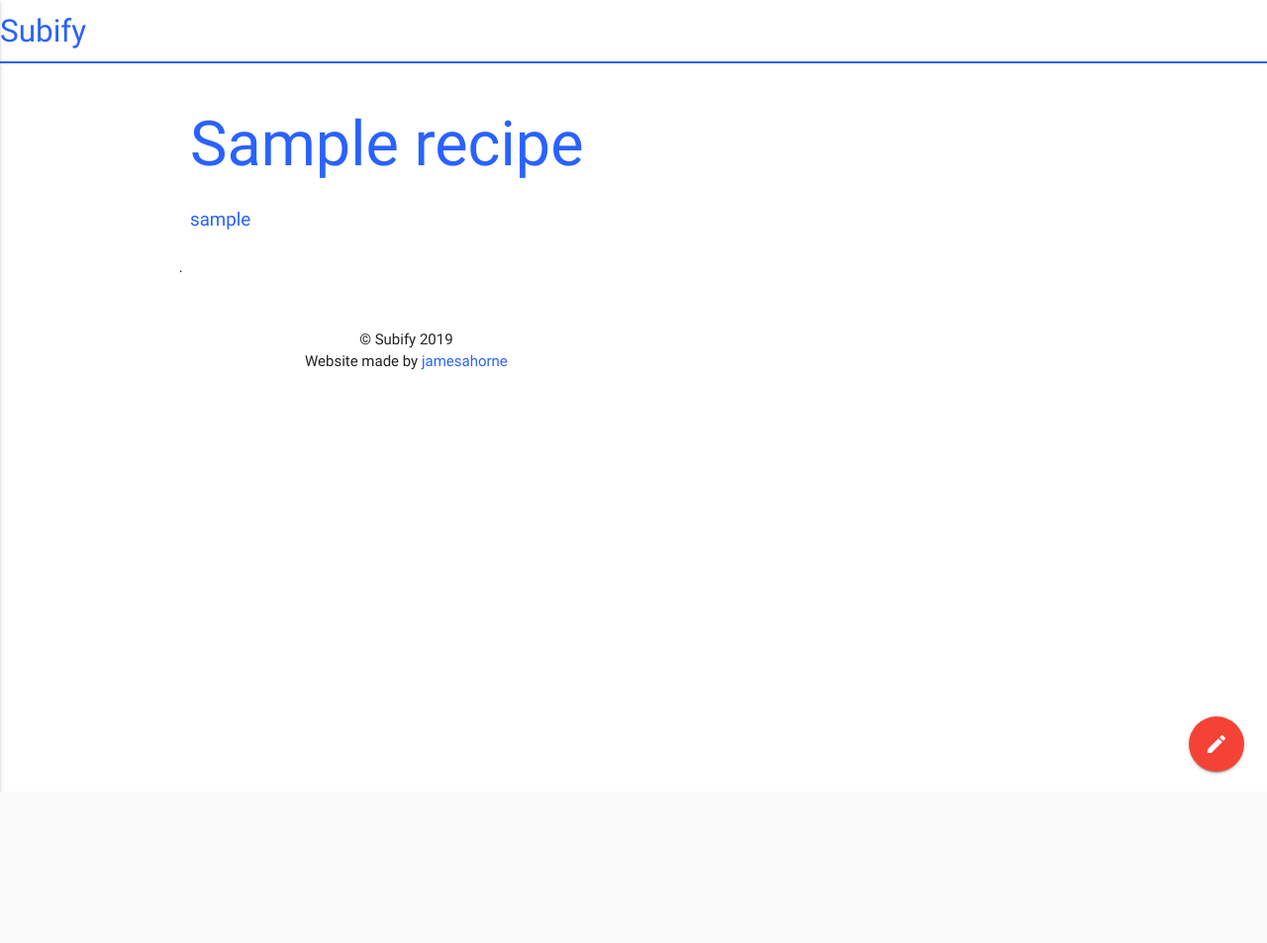
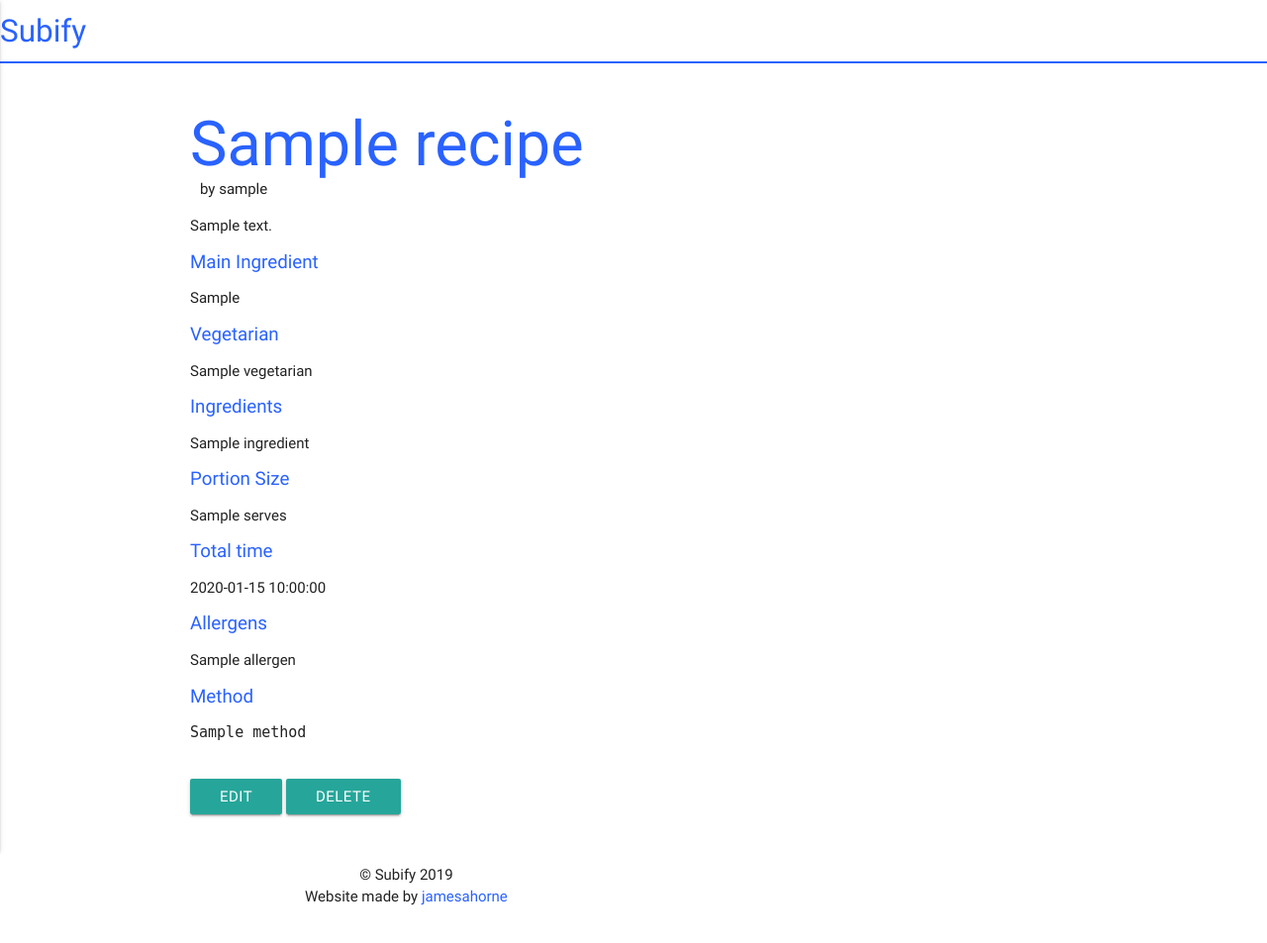
Before and after one commit to jamesahorne/milestone-3, a Flask app: template templates/full_recipe.html in a window 1280 px wide. Shown: the whole page at 99% size. Before the commit the page ends 800 px from the top, so only its background shows below. Run offline with Flask 2, Linux system fonts and the light colour scheme; the template is opened without the code that fills it: most values are stand-ins (such as "Sample title", 1, 10 or a date in 2020); some libraries are stand-ins or nearby versions.

Commit message:
Copied full recipe details from Recipes page accordion, update buttons

```diff
--- a/templates/full_recipe.html
+++ b/templates/full_recipe.html
@@ -1,47 +1,50 @@
-<!--
-edit icon: edit
-calendar icon: today
-delete icon: delete
-add icon: add
-when confirming an edit: done
-username icon: person
-upvotes: thumb_up, plus_one
-total time: timer
--->
+{% extends 'base.html' %} {% block content %}
 
-{% extends 'base.html' %} {% block content %}
+
+<h1 class="header">
+    {{ recipe.recipe_name }}
+</h1>
+<p class="username">by {{ recipe.username }}</p>
 
 
 <div class="row">
     <div class="col s12">
-        <h1>
-            {{ recipe.recipe_name }}
-        </h1>
-    </div>
-    <div class="col s12">
-        <h6>
-<!--
-Should I use h6 or p?
--->
-            {{ recipe.username }}
-        </h6>
+        <p>{{ recipe.description }}</p>
+        <h6>Main Ingredient</h6>
+        <p>{{ recipe.main_ingredient }}</p>
+        <h6>Vegetarian</h6>
+        <p>{{ recipe.vegetarian }}</p>
+        <h6>Ingredients</h6>
+        <ul>
+            {% for ingredient in recipe.ingredients %}
+            <li>{{ingredient}}{{ "," if not loop.last }}</li>
+            {% endfor %}
+        </ul>
+        <h6>Portion Size</h6>
+        <p>{{ recipe.serves }}</p>
+        <h6>Total time</h6>
+        <p>{{ recipe.time }}</p>
+        <h6>Allergens</h6>
+        <ul>
+            {% for allergen in recipe.allergens %}
+                {% if allergen is defined %}
+                    <li>{{allergen}}{{ "," if not loop.last }}</li>
+                {% else %}
+                    <li>No allergens</li>
+                {% endif %}
+            {% endfor %}
+        </ul>
+        <h6>Method</h6>
+        <pre>{{ recipe.method }}</pre>
     </div>
 </div>
 
+
 <div class="row">
-    .
-</div>
-
-<div class="fixed-action-btn horizontal">
-    <a class="btn-floating btn-large red">
-        <i class="large material-icons">mode_edit</i>
-    </a>
-    <ul>
-        <li><a class="btn-floating red"><i class="material-icons">insert_chart</i></a></li>
-        <li><a class="btn-floating yellow darken-1"><i class="material-icons">format_quote</i></a></li>
-        <li><a class="btn-floating green"><i class="material-icons">publish</i></a></li>
-        <li><a class="btn-floating blue"><i class="material-icons">attach_file</i></a></li>
-    </ul>
+    <div class="col s12">
+        <a href="{{ url_for('edit_recipe', recipe_id=recipe._id) }}" class="waves-effect waves-light btn">Edit</a>
+        <a href="{{ url_for('delete_recipe', recipe_id=recipe._id) }}" class="waves-effect waves-light btn">Delete</a>
+    </div>
 </div>
 
 
```
